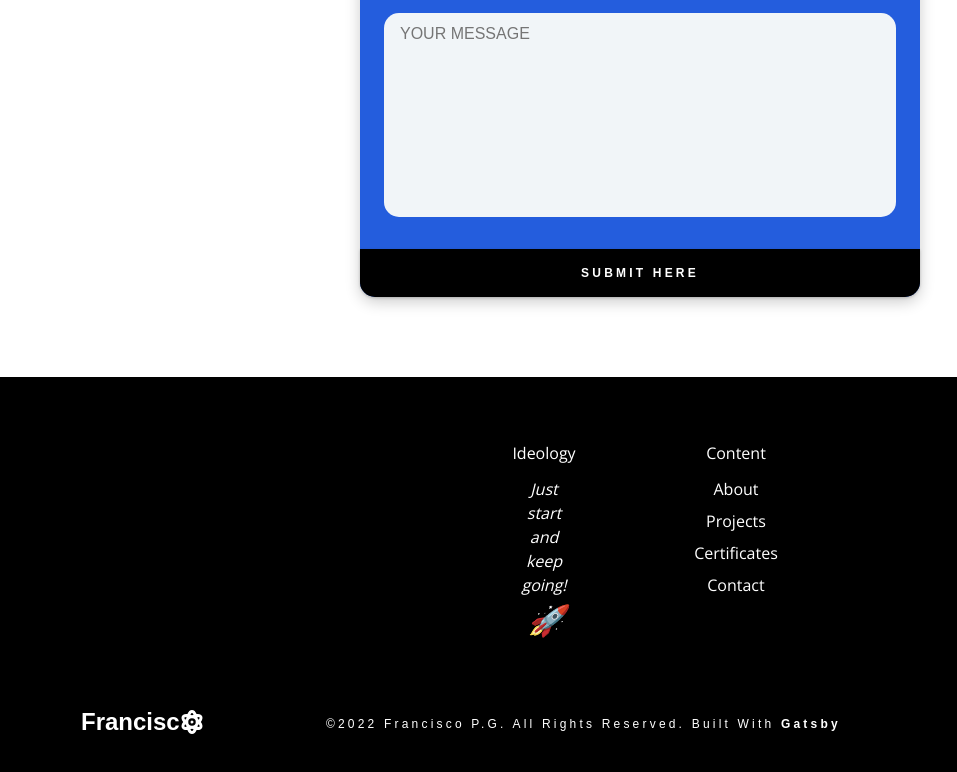
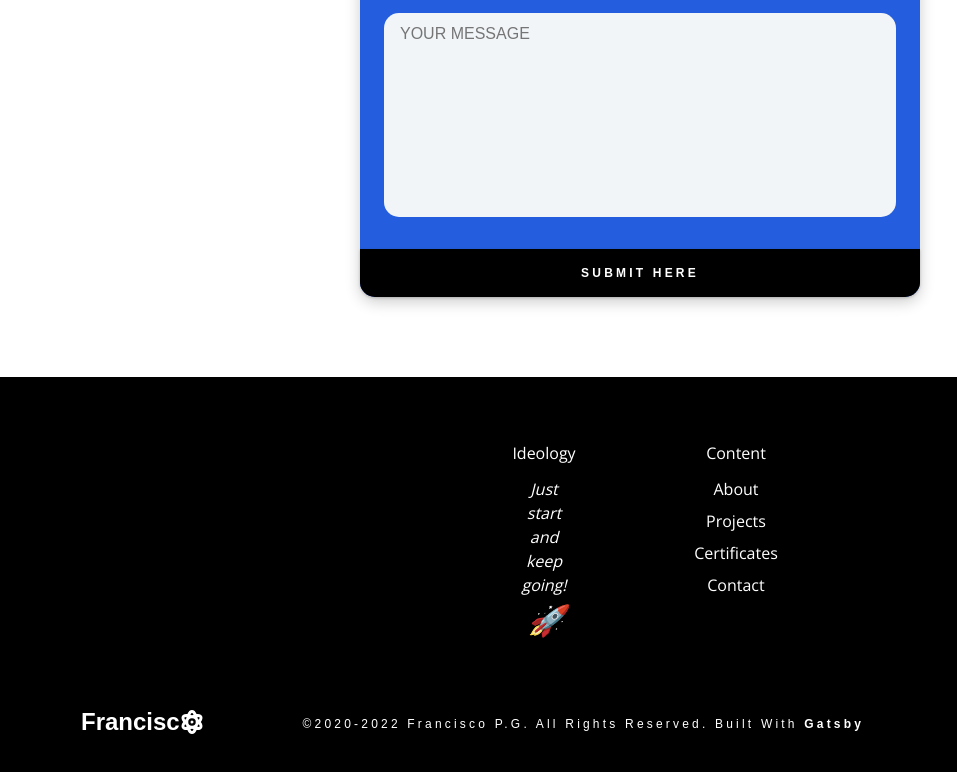
Before and after one commit to francijpg/portfolio, a Gatsby site: page /contact in a window 1280 px wide. Shown: the part 479-1251 px from the top of the page, 0-957 px from the left. Built offline with nearby package versions, Linux system fonts and the light colour scheme; Gatsby itself is replaced by a stand-in of ours; a web font is replaced by a local one.

Commit message:
Update Footer.js

```diff
--- a/src/components/Footer.js
+++ b/src/components/Footer.js
@@ -35,7 +35,7 @@ const Footer = () => {
             </button>
             <div className="footer-row-rights">
               <h4>
-                &copy;{new Date().getFullYear()}
+                &copy;2020-{new Date().getFullYear()}
                 <span> Francisco P.G.</span> All rights reserved. Built with
                 {` `}
                 <a
```
